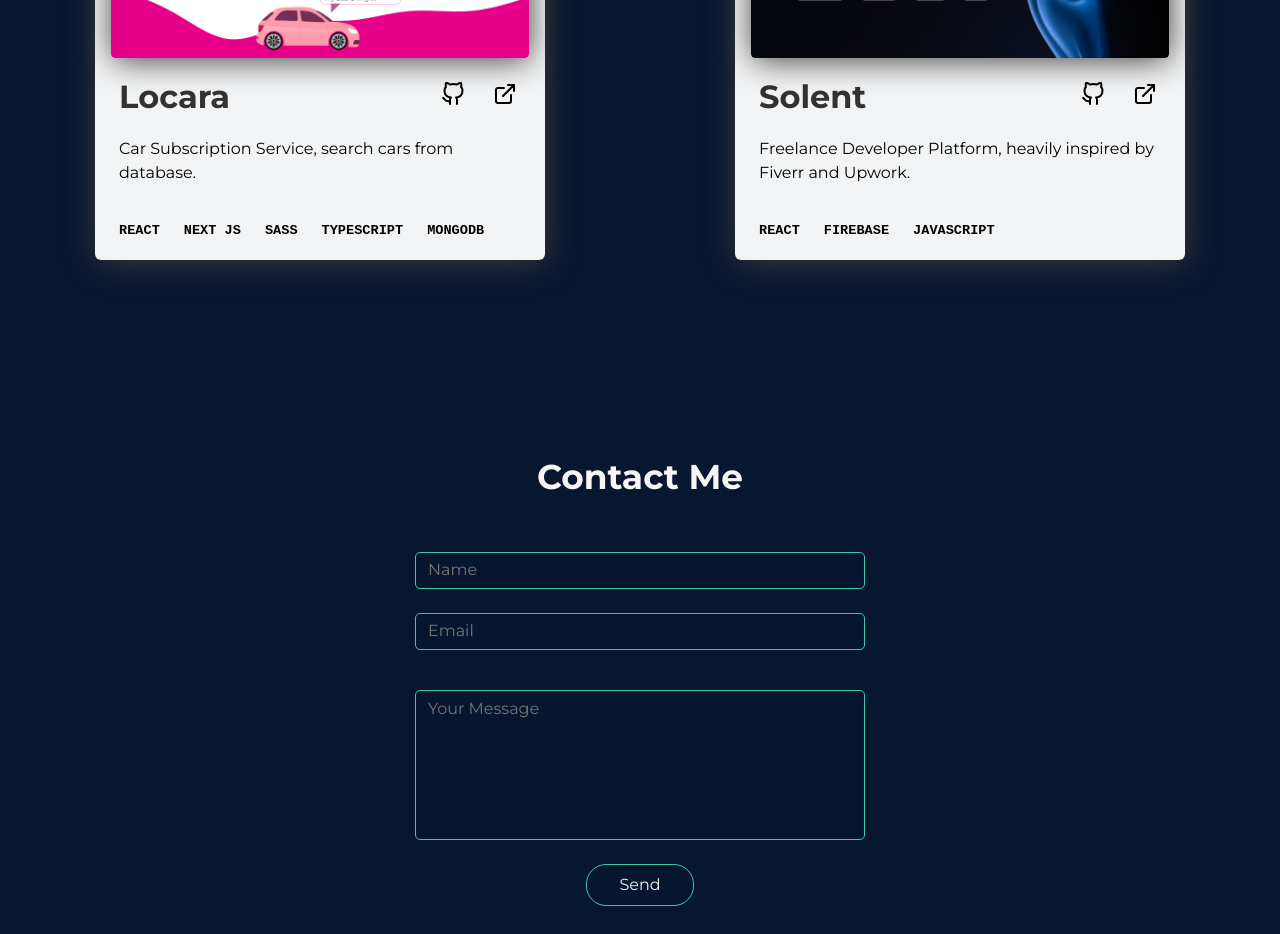
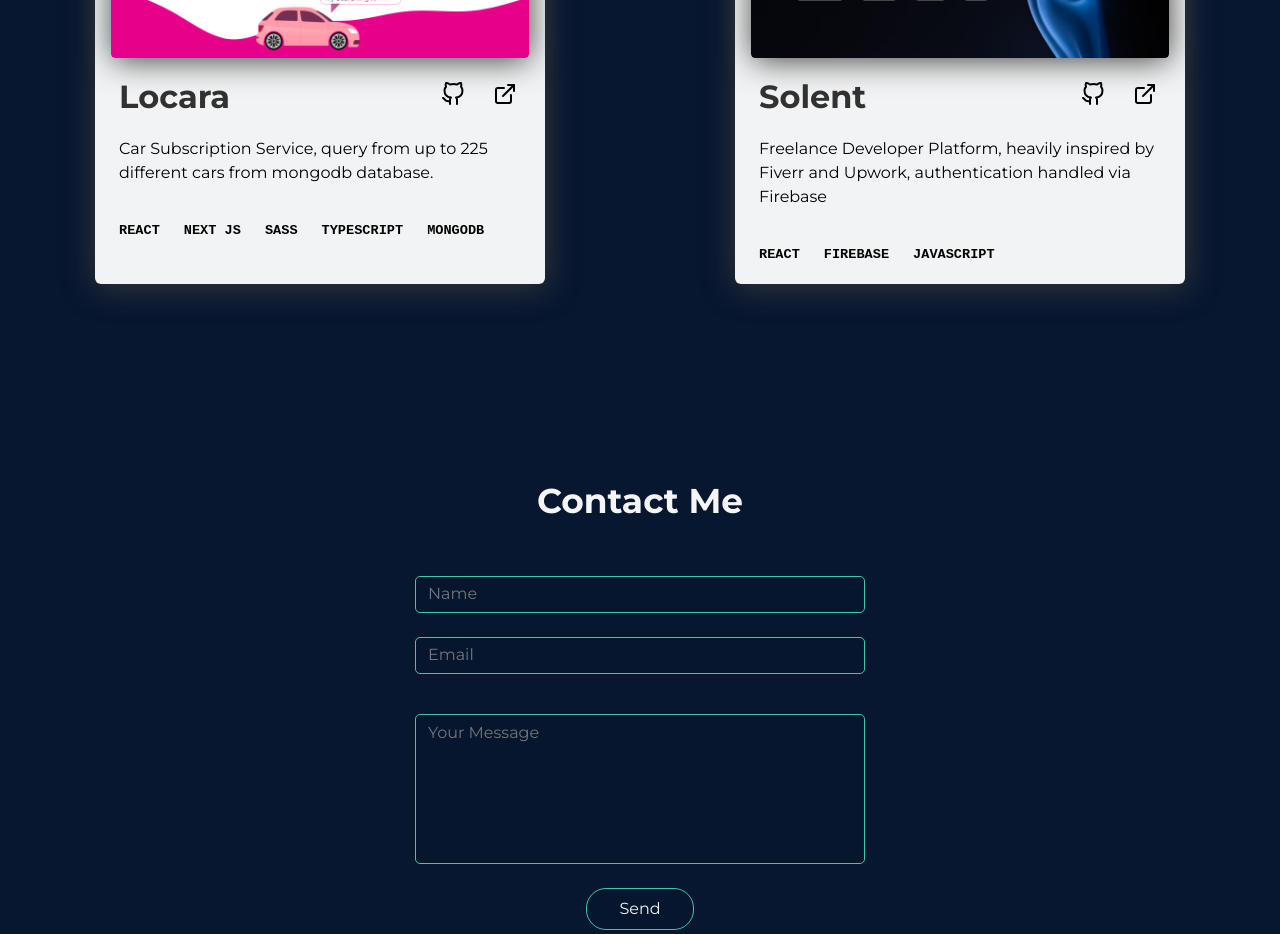
Before and after one commit to Tomrm18/portfolio, a Next.js app: page / in a window 1280 px wide. Shown: the part 1740-2674 px from the top of the page. Built offline with nearby package versions, Linux system fonts and the light colour scheme.

Commit message:
updated project descriptions

```diff
--- a/components/sections/projects.tsx
+++ b/components/sections/projects.tsx
@@ -8,9 +8,9 @@ const Projects:FC = () => {
     <section className="projects-container" id="projects">
       <h2 className="projects-title">Projects</h2>
       <div className="projects-grid">
-        <Project title={"Locara"} imgSrc={locaraImg} desc={"Car Subscription Service, search cars from database."} tech={["React", "Next JS", "Sass", "Typescript", "Mongodb"]} github={"https://github.com/Tomrm18/locara-project"} website={"https://locara-project-serverless.vercel.app/"}/>
+        <Project title={"Locara"} imgSrc={locaraImg} desc={"Car Subscription Service, query from up to 225 different cars from mongodb database."} tech={["React", "Next JS", "Sass", "Typescript", "Mongodb"]} github={"https://github.com/Tomrm18/locara-project"} website={"https://locara-project-serverless.vercel.app/"}/>
 
-        <Project title={"Solent"} imgSrc={solentImg} desc={"Freelance Developer Platform, heavily inspired by Fiverr and Upwork."} tech={["React", "Firebase", "JavaScript"]} github={"https://github.com/Tomrm18/odin-js-final-project"} website="/" />
+        <Project title={"Solent"} imgSrc={solentImg} desc={"Freelance Developer Platform, heavily inspired by Fiverr and Upwork, authentication handled via Firebase"} tech={["React", "Firebase", "JavaScript"]} github={"https://github.com/Tomrm18/odin-js-final-project"} website="/" />
       </div>
     </section>
   )
```
Also changed, not shown: 1 other file (tests, documents, lock files or other folders).
